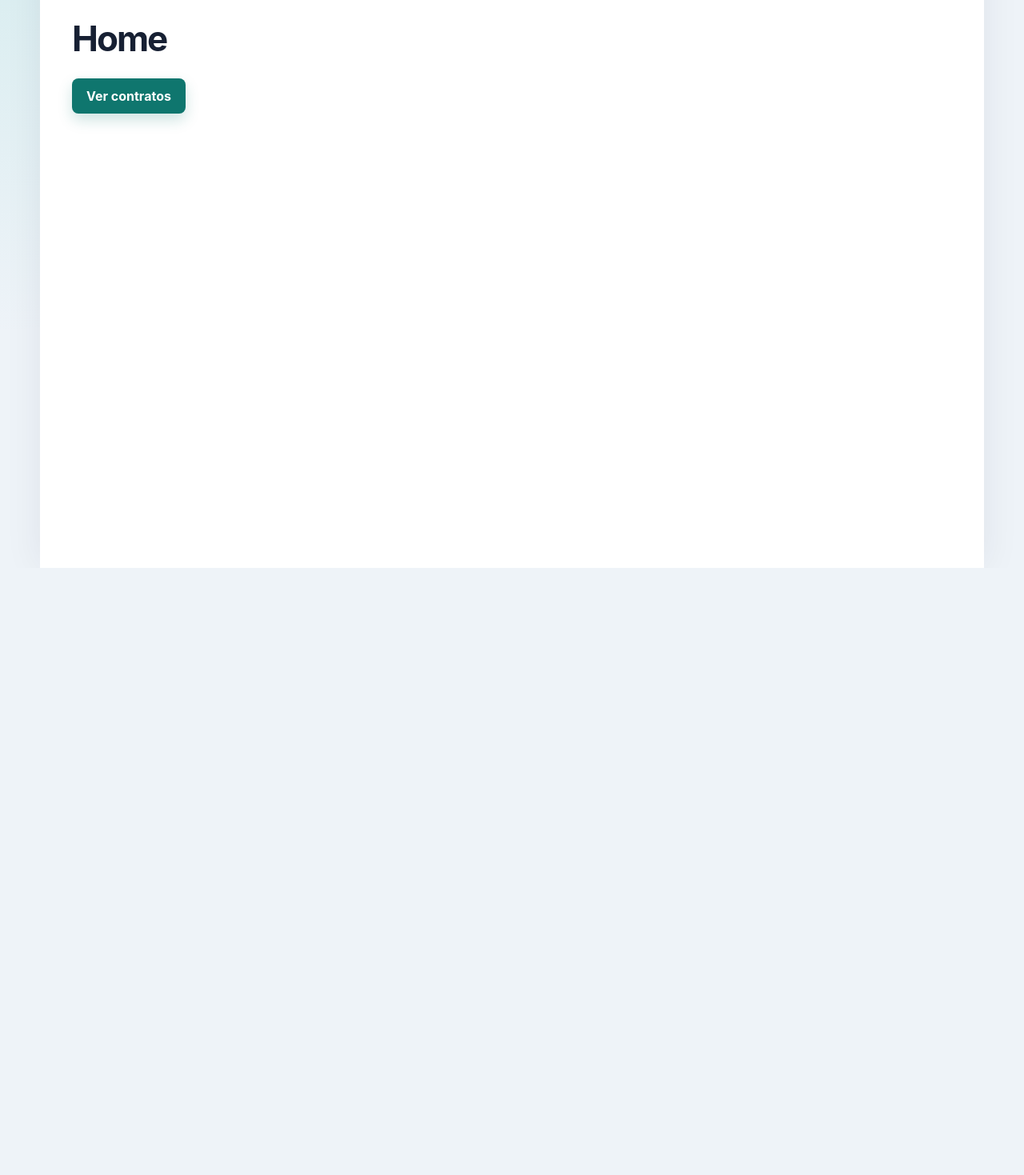
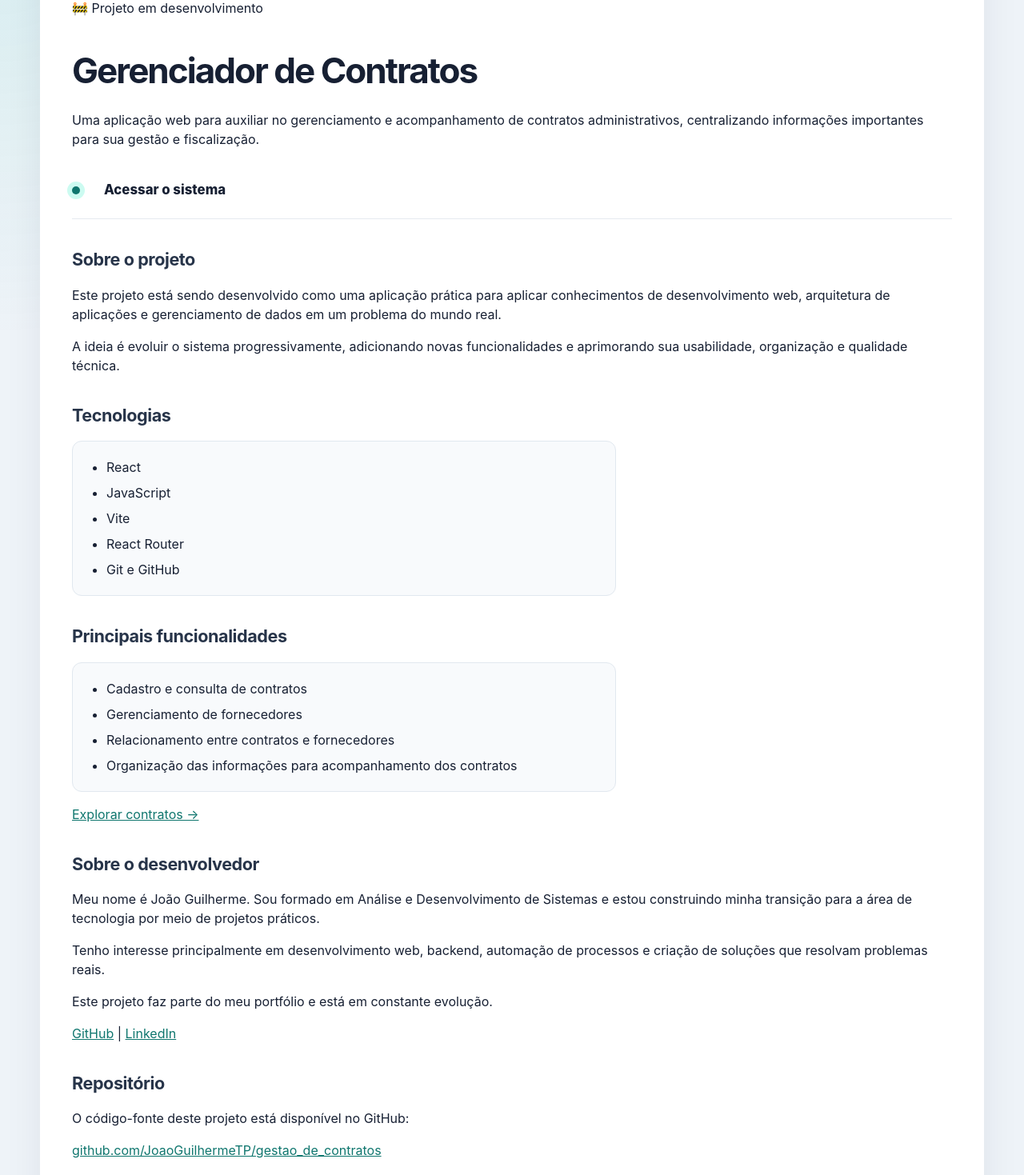
Before and after one commit to JoaoGuilhermeTP/gestao_de_contratos, a React (Vite) app: page / in a window 1280 px wide. Shown: the part 90-1559 px from the top of the page at 80% size. Before the commit the page ends 800 px from the top, so only its background shows below. Built offline with nearby package versions, Linux system fonts and the light colour scheme.

Commit message:
Published your App
Replit-Commit-Author: Deployment
Replit-Commit-Deployment-Build-Id: 74a574f4-1183-4a4b-80a0-2ec3451fd80a

```diff
--- a/src/pages/HomePage.jsx
+++ b/src/pages/HomePage.jsx
@@ -2,13 +2,124 @@ import { Link } from "react-router-dom";
 
 function Home() {
   return (
-    <div>
-      <h1>Home</h1>
+    <main>
+      <header>
+        <p>🚧 Projeto em desenvolvimento</p>
 
-      <Link to="/contratos">
-        Ver contratos
-      </Link>
-    </div>
+        <h1>Gerenciador de Contratos</h1>
+
+        <p>
+          Uma aplicação web para auxiliar no gerenciamento e acompanhamento de
+          contratos administrativos, centralizando informações importantes para
+          sua gestão e fiscalização.
+        </p>
+
+        <nav>
+          <Link to="/contratos">Acessar o sistema</Link>
+        </nav>
+      </header>
+
+      <section>
+        <h2>Sobre o projeto</h2>
+
+        <p>
+          Este projeto está sendo desenvolvido como uma aplicação prática para
+          aplicar conhecimentos de desenvolvimento web, arquitetura de
+          aplicações e gerenciamento de dados em um problema do mundo real.
+        </p>
+
+        <p>
+          A ideia é evoluir o sistema progressivamente, adicionando novas
+          funcionalidades e aprimorando sua usabilidade, organização e qualidade
+          técnica.
+        </p>
+      </section>
+
+      <section>
+        <h2>Tecnologias</h2>
+
+        <ul>
+          <li>React</li>
+          <li>JavaScript</li>
+          <li>Vite</li>
+          <li>React Router</li>
+          <li>Git e GitHub</li>
+        </ul>
+      </section>
+
+      <section>
+        <h2>Principais funcionalidades</h2>
+
+        <ul>
+          <li>Cadastro e consulta de contratos</li>
+          <li>Gerenciamento de fornecedores</li>
+          <li>Relacionamento entre contratos e fornecedores</li>
+          <li>Organização das informações para acompanhamento dos contratos</li>
+        </ul>
+
+        <p>
+          <Link to="/contratos">Explorar contratos →</Link>
+        </p>
+      </section>
+
+      <section>
+        <h2>Sobre o desenvolvedor</h2>
+
+        <p>
+          Meu nome é João Guilherme. Sou formado em Análise e Desenvolvimento de
+          Sistemas e estou construindo minha transição para a área de tecnologia
+          por meio de projetos práticos.
+        </p>
+
+        <p>
+          Tenho interesse principalmente em desenvolvimento web, backend,
+          automação de processos e criação de soluções que resolvam problemas
+          reais.
+        </p>
+
+        <p>
+          Este projeto faz parte do meu portfólio e está em constante evolução.
+        </p>
+
+        <p>
+          <a
+            href="https://github.com/JoaoGuilhermeTP"
+            target="_blank"
+            rel="noopener noreferrer"
+          >
+            GitHub
+          </a>
+          {" | "}
+          <a
+            href="https://www.linkedin.com/in/joaoguilherme1/"
+            target="_blank"
+            rel="noopener noreferrer"
+          >
+            LinkedIn
+          </a>
+        </p>
+      </section>
+
+      <section>
+        <h2>Repositório</h2>
+
+        <p>O código-fonte deste projeto está disponível no GitHub:</p>
+
+        <p>
+          <a
+            href="https://github.com/JoaoGuilhermeTP/gestao_de_contratos"
+            target="_blank"
+            rel="noopener noreferrer"
+          >
+            github.com/JoaoGuilhermeTP/gestao_de_contratos
+          </a>
+        </p>
+      </section>
+
+      <footer>
+        <p>Projeto em desenvolvimento por João Guilherme.</p>
+      </footer>
+    </main>
   );
 }
 
```
